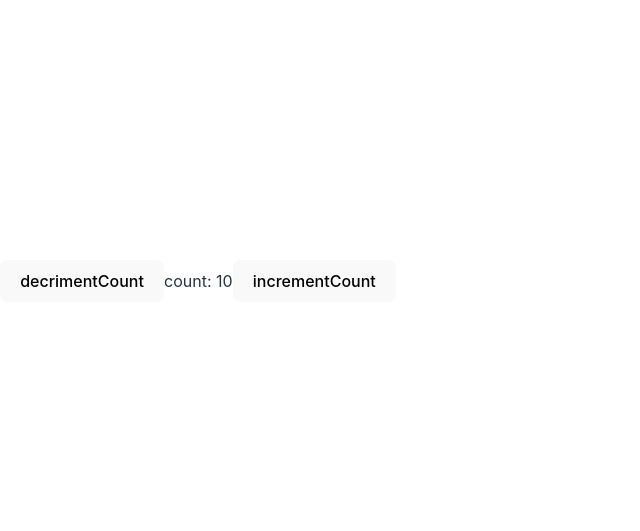
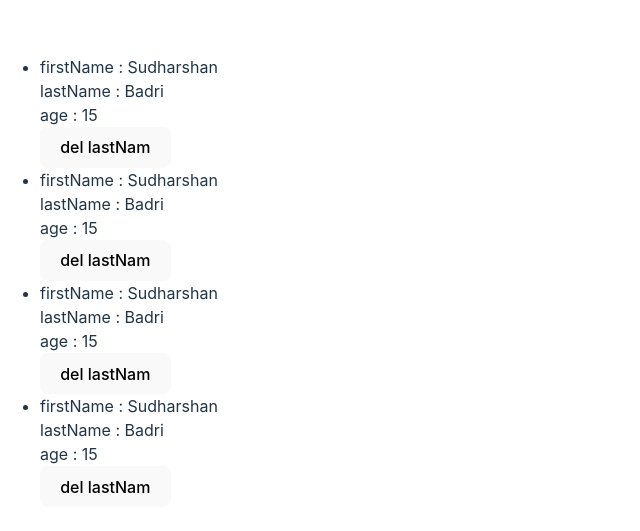
Before and after one commit to 7799855414abd/react-hooks-repo, a React (Vite) app: page / in a window 1280 px wide. Shown: the part 119-650 px from the top of the page, without its empty margins (0-640 px from the left). Built offline with nearby package versions, Linux system fonts and the light colour scheme.

Commit message:
setState2

```diff
--- a/src/App.jsx
+++ b/src/App.jsx
@@ -1,31 +1,64 @@
 import React, {useState} from "react";
 
-const App = () => {
-        const [count,setCount] = useState(10);
-        const incrementCount = () =>{
-          setCount((count)=> {
-            return count+1
-          } )
-          setCount((count)=> {
-            return count+1
-          } )
-        }
-        const decrementCount = () =>{
-          setCount((count)=> {
-            return count-1
+const App = () =>{
+  const initialObj = [
+    {
+      id: 1,
+      firstName: "Sudharshan",
+      lastName: "Badri",
+      age: 15
+    },
+    {
+      id: 2,
+      firstName: "Sudharshan",
+      lastName: "Badri",
+      age: 15
+    },
+    {
+      id: 3,
+      firstName: "Sudharshan",
+      lastName: "Badri",
+      age: 15
+    },
+    {
+      id: 4,
+      firstName: "Sudharshan",
+      lastName: "Badri",
+      age: 15
+    }
+];
+
+  const [data,setData] = useState(initialObj)
+
+    console.log()
+  const deleteProfile = (id) =>{
+    const filterData = data.filter((eachItem)=>{
+      return eachItem.id !== id
+    })
+   console.log(filterData)
+   setData(filterData)
+  }
+
+   return(
+    <div>
+        <ul>
+        {
+          data.map((eachItem,index) => {
+            const {id, firstName, lastName, age} = eachItem
+              return <li key = {index}>
+                          <div> firstName : {firstName}</div>
+                          <div> lastName : {lastName}</div>
+                          <div> age : {age}</div>
+                          <button onClick = {()=> deleteProfile(id)}>del lastNam</button>
+                     </li>
           })
-          setCount((count)=> count-4
+         }</ul>
+    </div>
+   )
 
-          )
-        }
 
-  return (
-    <div>
-      <button onClick={decrementCount}>decrimentCount</button>
-      <span>count: {count}</span>
-      <button onClick = {incrementCount}>incrementCount</button>
-    </div>
-  )
 }
 
+
+
 export default App;
```
